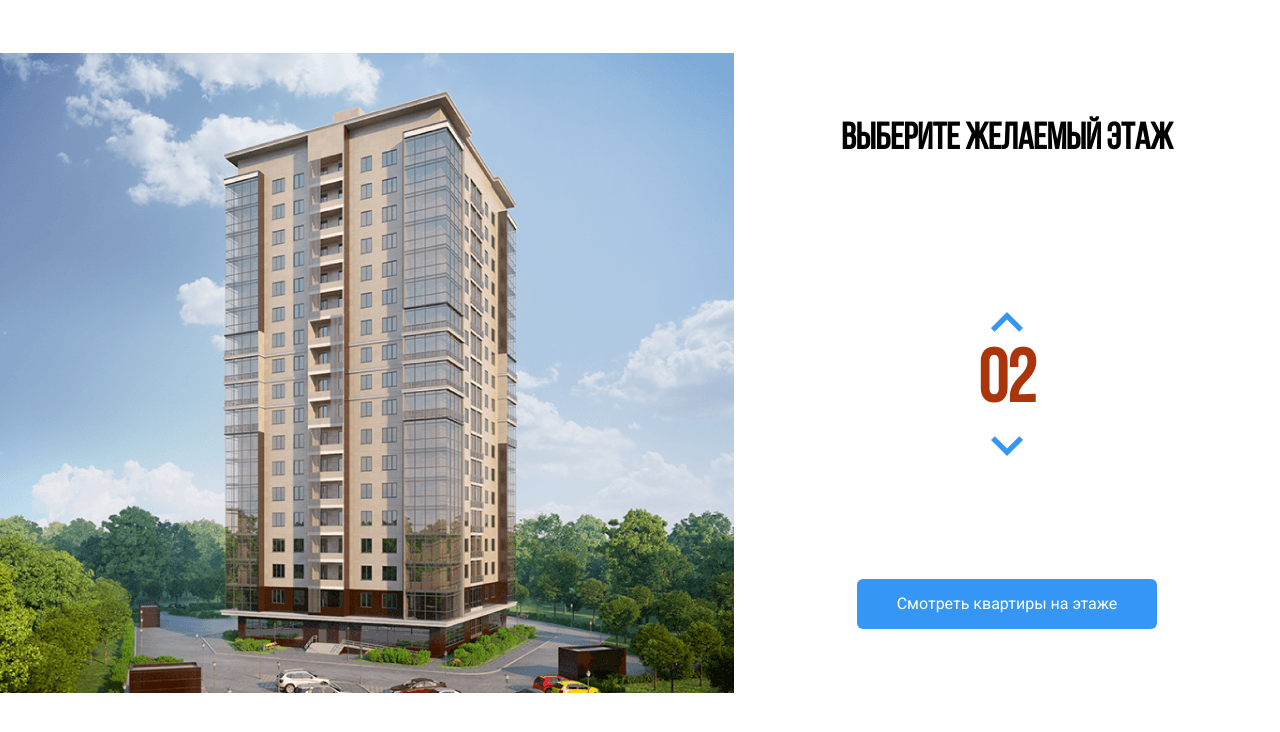
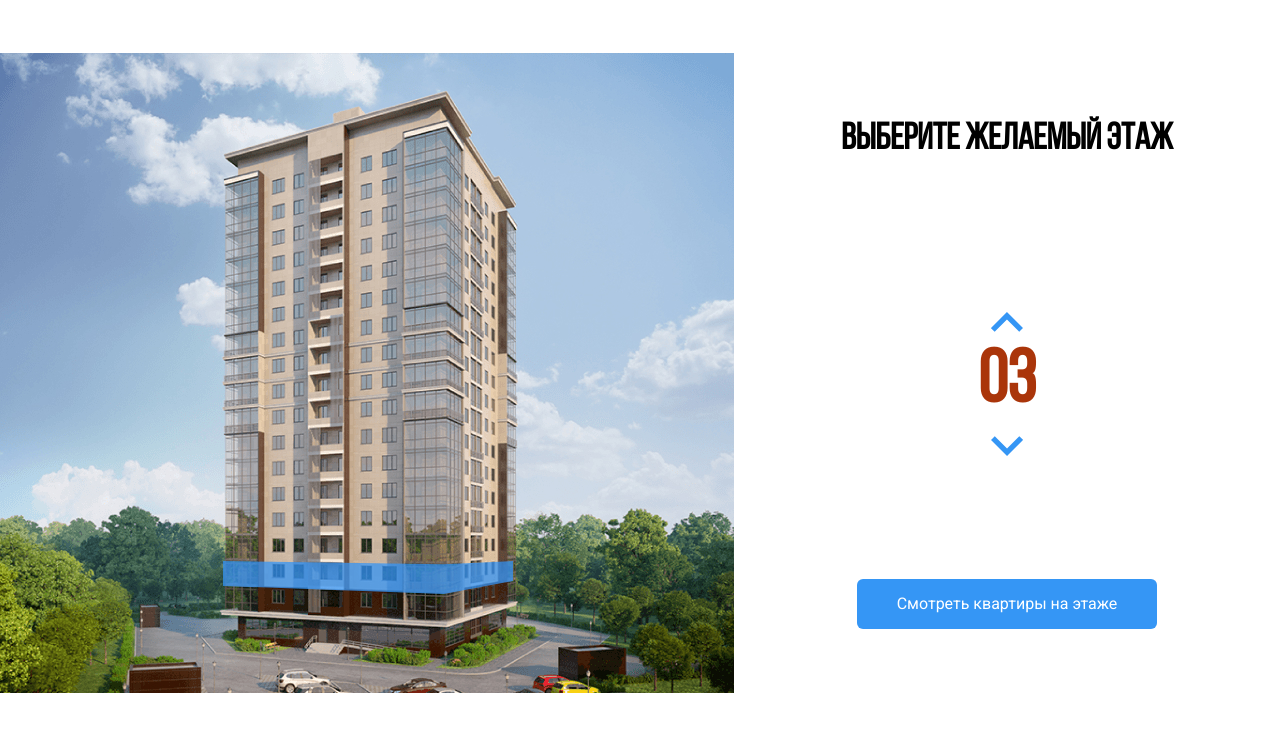
Before and after one commit to web-bombaster/Melody, a plain HTML site: page index.html in a window 1280 px wide. Both pictures are taken after a click on the button 1007 px from the left and 393 px from the top of the page. Shown: the part 72-804 px from the top of the page. Drawn offline with nearby package versions, Linux system fonts and the light colour scheme.

Commit message:
Дописан js для выбора этажа стрелками на счетчике и по наведению

```diff
--- a/css/style.css
+++ b/css/style.css
@@ -113,6 +113,10 @@ body {
     opacity: 1;
 }
 
+path.current-floor {
+    opacity: 1;
+}
+
 .main-info {
     display: flex;
     flex-direction: column;
@@ -145,6 +149,7 @@ body {
 .counter-button {
     width: 32px;
     height: 20px;
+    padding: 0;
 
     background-color: transparent;
     border: 0;
--- a/index.html
+++ b/index.html
@@ -12,6 +12,7 @@
 	<link rel="preconnect" href="https://fonts.googleapis.com">
 	<link rel="preconnect" href="https://fonts.gstatic.com" crossorigin>
 	<link href="https://fonts.googleapis.com/css2?family=Roboto:wght@400;700&display=swap" rel="stylesheet">
+	<script src=""></script>
 </head>
 
 <body>
@@ -62,30 +63,39 @@
 					</pattern>
 					<image id="image0" width="740" height="640" xlink:href="img/home.jpg" />
 				</defs>
-				<path d="M222 534L442.8 542L512 528.3V550L443.5 569.7L222 558.7V534Z" fill="#3595F6"
+				<path data-floor="02" d="M222 534L442.8 542L512 528.3V550L443.5 569.7L222 558.7V534Z" fill="#3595F6"
 					fill-opacity="0.75" />
-				<path d="M223 533V508L443.3 511.3L513 508V528L443.7 541L223 533Z" fill="#3595F6" fill-opacity="0.75" />
-				<path d="M223 507V482H444H513V505L445 512L223 507Z" fill="#3595F6" fill-opacity="0.75" />
-				<path d="M223 483V458L444.3 454.3L512 461V483H444" fill="#3595F6" fill-opacity="0.75" />
-				<path d="M223 457V431L444.5 427.7L513 438.7V460L444 453.3L223 457Z" fill="#3595F6"
+				<path data-floor="03" d="M223 533V508L443.3 511.3L513 508V528L443.7 541L223 533Z" fill="#3595F6"
 					fill-opacity="0.75" />
-				<path d="M222 430V406.3L443 394L514 417V438.3L443 426L222 430Z" fill="#3595F6" fill-opacity="0.75" />
-				<path d="M222 408V383L444.2 366.7L514 395.3V416L443.7 394.3L222 408Z" fill="#3595F6"
+				<path data-floor="04" d="M223 507V482H444H513V505L445 512L223 507Z" fill="#3595F6"
 					fill-opacity="0.75" />
-				<path d="M222 383V358L444.5 337.7L514 374.3V395L442 366.3L222 383Z" fill="#3595F6"
+				<path data-floor="05" d="M223 483V458L444.3 454.3L512 461V483H444" fill="#3595F6" fill-opacity="0.75" />
+				<path data-floor="06" d="M223 457V431L444.5 427.7L513 438.7V460L444 453.3L223 457Z" fill="#3595F6"
 					fill-opacity="0.75" />
-				<path d="M222 357V333L445 308.3L514 352.3V374L444.7 336L222 357Z" fill="#3595F6" fill-opacity="0.75" />
-				<path d="M222 332V308L444.5 279.3L514 330.3V351L443.7 308.7L222 332Z" fill="#3595F6"
+				<path data-floor="07" d="M222 430V406.3L443 394L514 417V438.3L443 426L222 430Z" fill="#3595F6"
 					fill-opacity="0.75" />
-				<path d="M221 308V284L443.3 251L514 310.3V330L444 279.3L221 308Z" fill="#3595F6" fill-opacity="0.75" />
-				<path d="M222 283V259L443.2 224L513 288V309L444.3 250.7L222 283Z" fill="#3595F6" fill-opacity="0.75" />
-				<path d="M222 259V234L444.3 196L513 266.3V287L444 223L222 259Z" fill="#3595F6" fill-opacity="0.75" />
-				<path d="M222 233V208L442.8 164.3L513 243.3V266L444 192.7L222 233Z" fill="#3595F6"
+				<path data-floor="08" d="M222 408V383L444.2 366.7L514 395.3V416L443.7 394.3L222 408Z" fill="#3595F6"
 					fill-opacity="0.75" />
-				<path d="M223 209V184L443 136L513 221V244L442.3 164.7L223 209Z" fill="#3595F6" fill-opacity="0.75" />
-				<path d="M222 184V159L441.8 107L513 199.3V222L443.3 135.7L222 184Z" fill="#3595F6"
+				<path data-floor="09" d="M222 383V358L444.5 337.7L514 374.3V395L442 366.3L222 383Z" fill="#3595F6"
 					fill-opacity="0.75" />
-				<path d="M222 159V133L444 76.3L513 178V199L443.7 107.3L222 159Z" fill="#3595F6" fill-opacity="0.75" />
+				<path data-floor="10" d="M222 357V333L445 308.3L514 352.3V374L444.7 336L222 357Z" fill="#3595F6"
+					fill-opacity="0.75" />
+				<path data-floor="11" d="M222 332V308L444.5 279.3L514 330.3V351L443.7 308.7L222 332Z" fill="#3595F6"
+					fill-opacity="0.75" />
+				<path data-floor="12" d="M221 308V284L443.3 251L514 310.3V330L444 279.3L221 308Z" fill="#3595F6"
+					fill-opacity="0.75" />
+				<path data-floor="13" d="M222 283V259L443.2 224L513 288V309L444.3 250.7L222 283Z" fill="#3595F6"
+					fill-opacity="0.75" />
+				<path data-floor="14" d="M222 259V234L444.3 196L513 266.3V287L444 223L222 259Z" fill="#3595F6"
+					fill-opacity="0.75" />
+				<path data-floor="15" d="M222 233V208L442.8 164.3L513 243.3V266L444 192.7L222 233Z" fill="#3595F6"
+					fill-opacity="0.75" />
+				<path data-floor="16" d="M223 209V184L443 136L513 221V244L442.3 164.7L223 209Z" fill="#3595F6"
+					fill-opacity="0.75" />
+				<path data-floor="17" d="M222 184V159L441.8 107L513 199.3V222L443.3 135.7L222 184Z" fill="#3595F6"
+					fill-opacity="0.75" />
+				<path data-floor="18" d="M222 159V133L444 76.3L513 178V199L443.7 107.3L222 159Z" fill="#3595F6"
+					fill-opacity="0.75" />
 			</svg>
 
 		</div>
@@ -109,6 +119,10 @@
 
 	</main>
 	<!-- /.main -->
+
+	<script src="https://code.jquery.com/jquery-3.6.0.min.js"
+		integrity="sha256-/xUj+3OJU5yExlq6GSYGSHk7tPXikynS7ogEvDej/m4=" crossorigin="anonymous"></script>
+	<script src="./js/scripts.js"></script>
 </body>
 
 </html>
--- /dev/null
+++ b/js/scripts.js
@@ -0,0 +1,37 @@
+$(document).ready(function () {
+
+	var currentFloor = 02; // 02 - начальное положение активного этажа, а далее хранение текущего положения этажа
+	var floorPath = $('.main-image path'); // каждый отдельный этаж в svg
+	var counterTop = $('.counter-top'); // кнопка увеличения счетчика этажей
+	var counterBottom = $('.counter-bottom'); // кнопка уменьшения счетчика этажей
+
+	// Меняем счетчик по наведению на этаж
+	floorPath.on('mouseover', function () {
+		floorPath.removeClass('current-floor'); // удаляем активный класс у этажей
+		currentFloor = $(this).attr('data-floor'); // считываем атрибут data-floor
+		$('.counter').text(currentFloor); // помещаем значение атрибута data-floor в счетчик
+	});
+
+	// Меняем счетчик и подсветку этажа по клику на стрелку вверх
+	counterTop.on('click', function () {
+		if (currentFloor < 18) { // если этаж меньше максимального
+			currentFloor++; // увеличиваем этаж
+			usCurrentFloor = currentFloor.toLocaleString('en-US', { minimumIntegerDigits: 2, useGrouping: false }); // записываем в usCurrentFloor значение нового положения и приводим к нужному формату (двузначному) вывода числа, чтобы было 01, а не 1
+			$('.counter').text(usCurrentFloor); // меняем значение счетчика на новое
+			floorPath.removeClass('current-floor'); // удаляем активный класс у ранее активных этажей
+			$(`[data-floor=${usCurrentFloor}]`).toggleClass('current-floor'); // добавляем класс активного этажа для подсветки
+		}
+	});
+
+	// Меняем счетчик и подсветку этажа по клику на стрелку вниз
+	counterBottom.on('click', function () {
+		if (currentFloor > 2) { // если этаж больше минимального
+			currentFloor--; // уменьшаем этаж
+			usCurrentFloor = currentFloor.toLocaleString('en-US', { minimumIntegerDigits: 2, useGrouping: false }); // записываем в usCurrentFloor значение нового положения и приводим к нужному формату (двузначному) вывода числа, чтобы было 01, а не 1
+			$('.counter').text(usCurrentFloor); // меняем значение счетчика на новое
+			floorPath.removeClass('current-floor'); // удаляем активный класс у ранее активных этажей
+			$(`[data-floor=${usCurrentFloor}]`).toggleClass('current-floor'); // добавляем класс активного этажа для подсветки
+		}
+	});
+
+});
```
